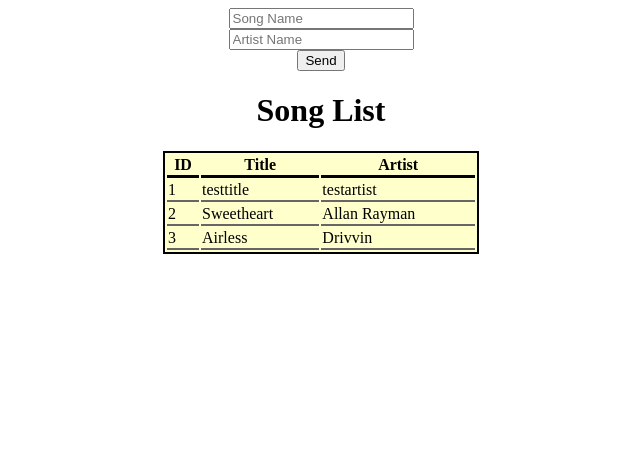
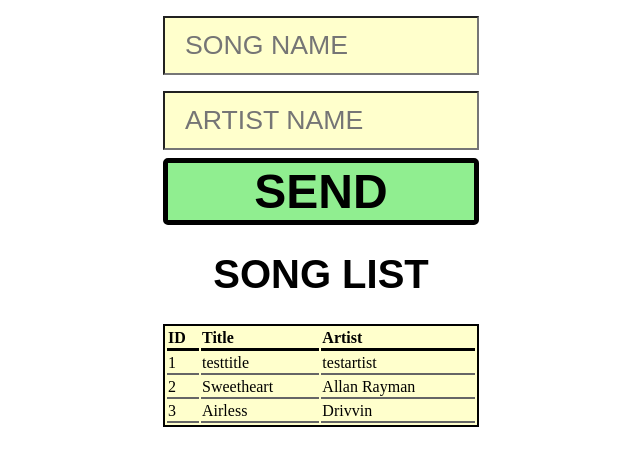
Before and after one commit to SanderCokart/SQL-B2, a PHP site: page / in a window 1280 px wide. Shown: the top 466 px of the page, without its empty margins (319-959 px from the left). Run offline with PHP 8.4, Linux system fonts and the light colour scheme; data comes from the database, SQL or seed files in the repository.

Commit message:
finished CSS

```diff
--- a/css/master.css
+++ b/css/master.css
@@ -5,8 +5,45 @@ table{
 
 th{
     border-bottom: 3px solid #000;
+    text-align: left;
 }
 
 td{
     border-bottom: 2px solid #666;
+    text-align: left;
 }
+
+h1{
+    font-size: 40px;
+    font-family: arial;
+    text-transform: uppercase;
+}
+
+input[type=text] {
+  width: 25%;
+  padding: 12px 20px;
+  margin: 8px 0;
+  box-sizing: border-box;
+  background-color: #FFC;
+  text-transform: uppercase;
+  font-family: arial;
+  font-size: 20pt;
+}
+
+
+
+button[type=submit] {
+    width: 25%;
+    font-size: 36pt;
+    font-family: arial;
+    text-transform: uppercase;
+    font-weight: bold;
+    background-color: lightgreen;
+    border-radius: 5px;
+    border: 5px black solid;
+}
+
+
+button:hover{
+    font-size: 40pt;
+}
```
